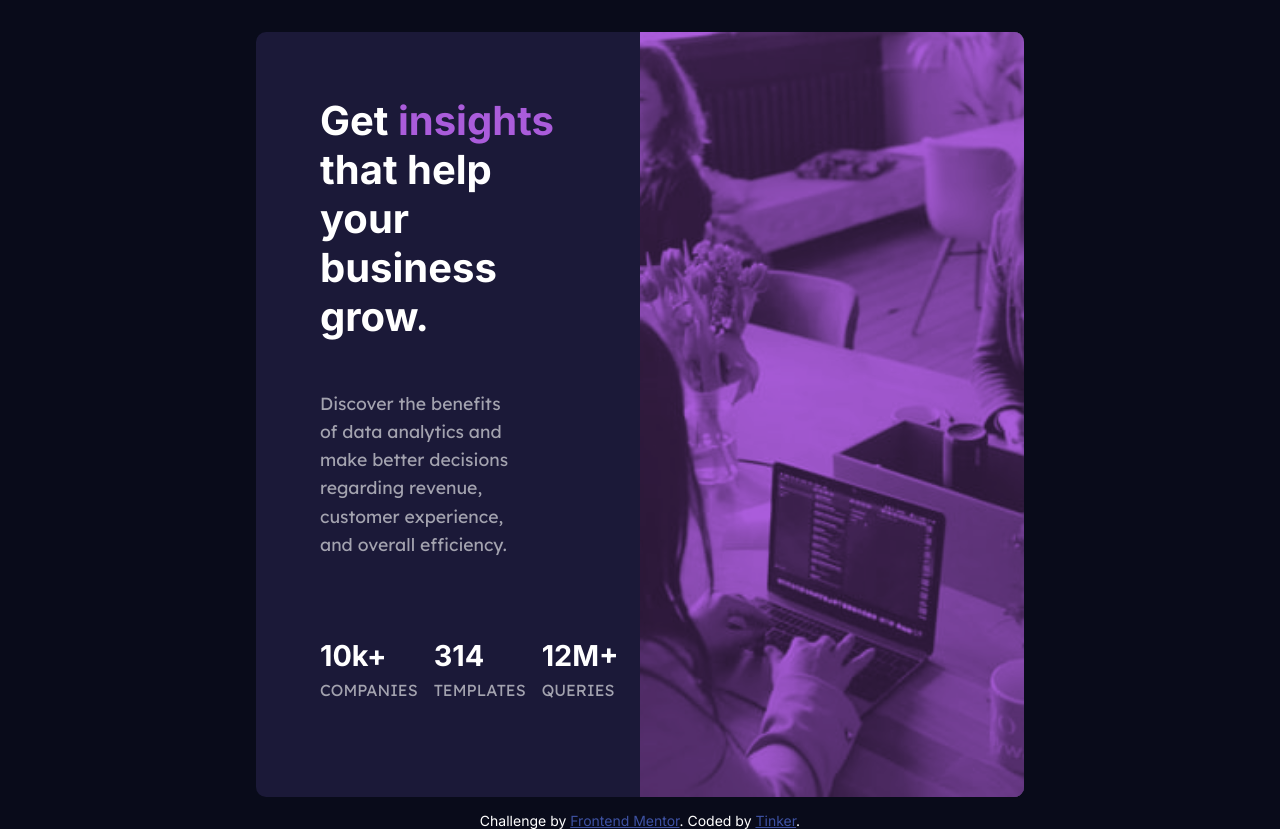
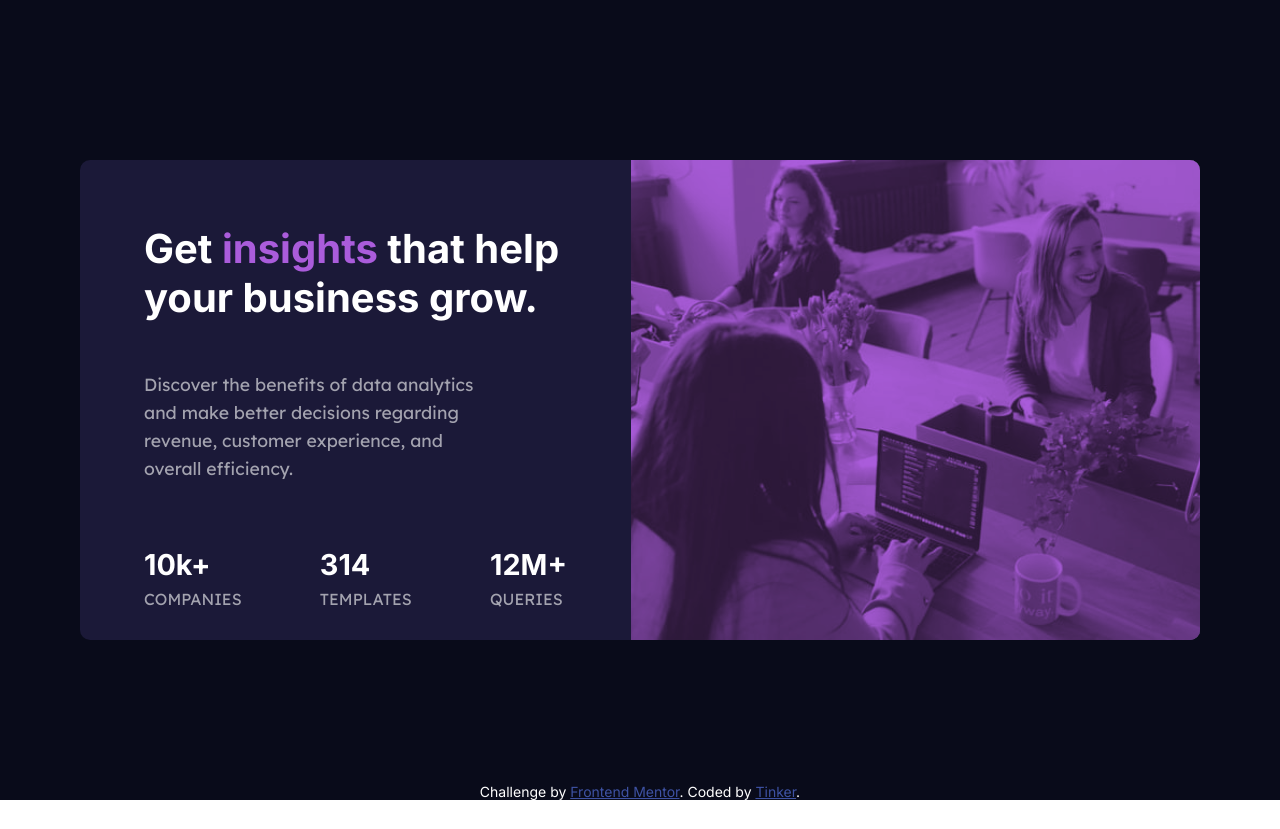
Before and after one commit to Tiyana19/stats-preview-card-component, a plain HTML site: page index.html in a window 1280 px wide. After the commit the page ends 800 px from the top, so only its background shows below. Drawn offline with Linux system fonts and the light colour scheme.

Commit message:
updated solution

```diff
--- a/style.css
+++ b/style.css
@@ -1,8 +1,11 @@
-*, *::after, *::before {
+*,
+*::after,
+*::before {
     margin: 0;
     padding: 0;
     box-sizing: inherit;
 }
+
 html {
     box-sizing: border-box;
 }
@@ -18,7 +21,8 @@ main {
     background-color: hsl(233, 47%, 7%);
     color: hsl(0, 0%, 100%);
 }
-                /* CARD STYLESHEET */
+
+/* CARD STYLESHEET */
 header {
     width: 50%;
     background-color: hsl(244, 38%, 16%);
@@ -27,18 +31,22 @@ header {
     /* transition: all .3s linear; */
     animation: card 1.5s ease-in 1.5s forwards;
 }
+
 @keyframes card {
     0% {
         opacity: 0;
     }
+
     100% {
         opacity: 1;
     }
 }
-                        /* Img section */
+
+/* Img section */
 .desktop-img {
     display: none;
 }
+
 .mobile-img {
     display: block;
     width: 100%;
@@ -48,12 +56,13 @@ header {
     object-fit: cover;
     opacity: .75;
 }
+
 .img-section {
     background-color: #aa5cdb;
     border-radius: 10px 10px 0 0;
 }
 
-                        /* text section */
+/* text section */
 .text-section {
     display: flex;
     flex-direction: column;
@@ -62,6 +71,7 @@ header {
     width: 100%;
     padding: 1rem 2.5rem;
 }
+
 h1 {
     font-size: 2rem;
     font-weight: 700;
@@ -84,26 +94,32 @@ header p {
     gap: 1rem;
     margin: 2rem 0;
 }
+
 .numbers h2 {
     color: hsl(0, 0%, 100%);
     font-size: 1.8rem;
 }
+
 .numbers p {
     text-transform: uppercase;
     margin-top: 0.45rem;
 }
 
-                /* Media Query */
-@media (width > 1025px) {
+/* Media Query */
+
+@media (width > 1024px) {
     header {
         display: flex;
         flex-direction: row-reverse;
         justify-content: space-between;
-        width: 60%;
+        width: 70rem;
+        height: 30rem;
     }
+
     .mobile-img {
         display: none;
     }
+
     .desktop-img {
         display: block;
         width: 100%;
@@ -113,31 +129,37 @@ header p {
         object-fit: cover;
         opacity: .75;
     }
+
     .img-section {
         border-radius: 0 10px 10px 0;
     }
+
     .text-section {
         height: 100%;
         width: 50%;
         padding: 4rem;
         text-align: start;
     }
+
     h1 {
         font-size: 2.5rem;
     }
+
     .paragraph {
         margin: 2rem 4rem 0rem 0;
         line-height: 1.6;
         font-size: 1.1rem;
     }
+
     .numbers {
         flex-direction: row;
         justify-content: space-between;
-        margin-top: 4rem;
+        margin-top: 3rem;
     }
 
 }
-                /* Footer stylesheet */
+
+/* Footer stylesheet */
 footer {
     position: absolute;
     bottom: 0;
```
